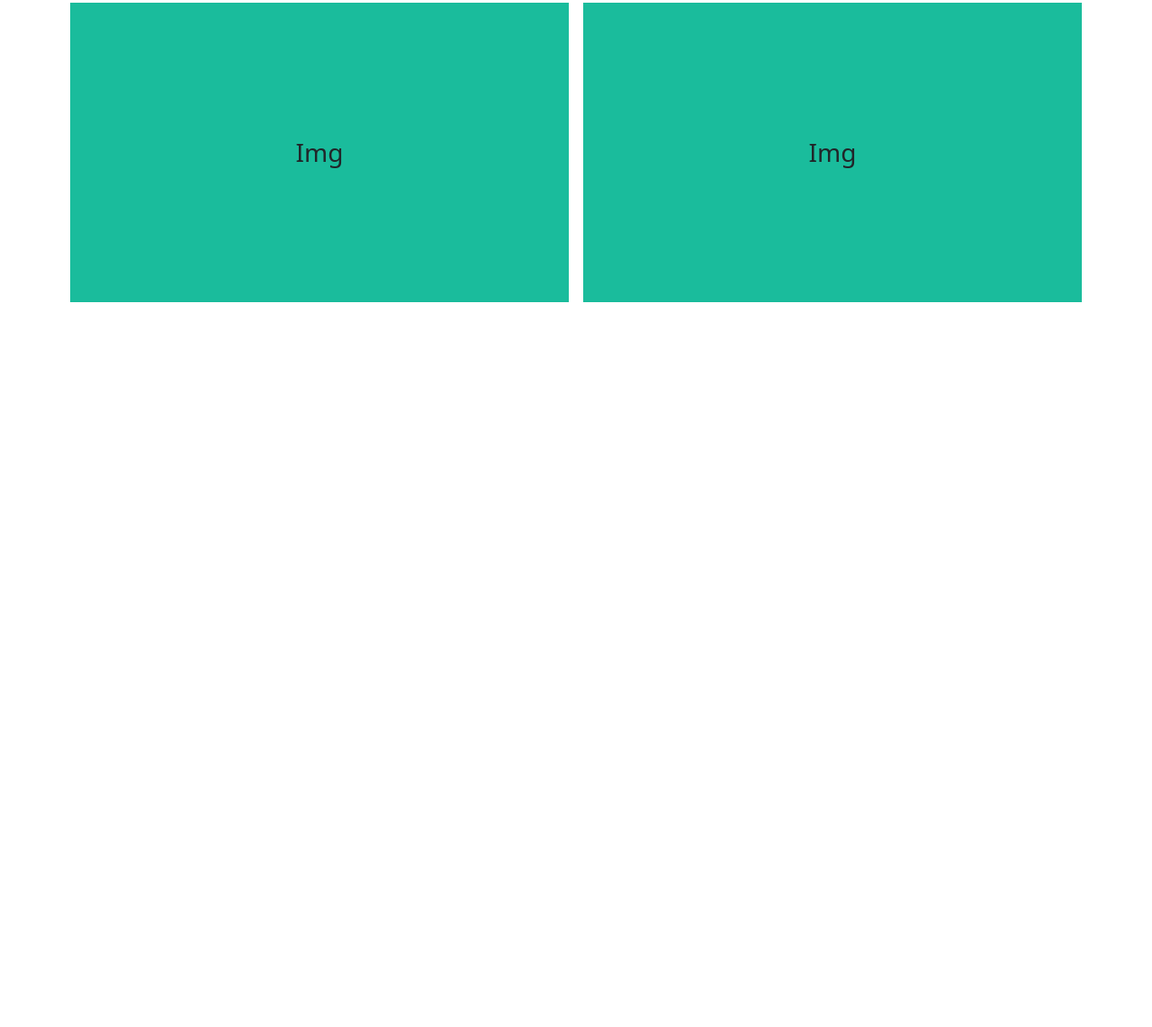
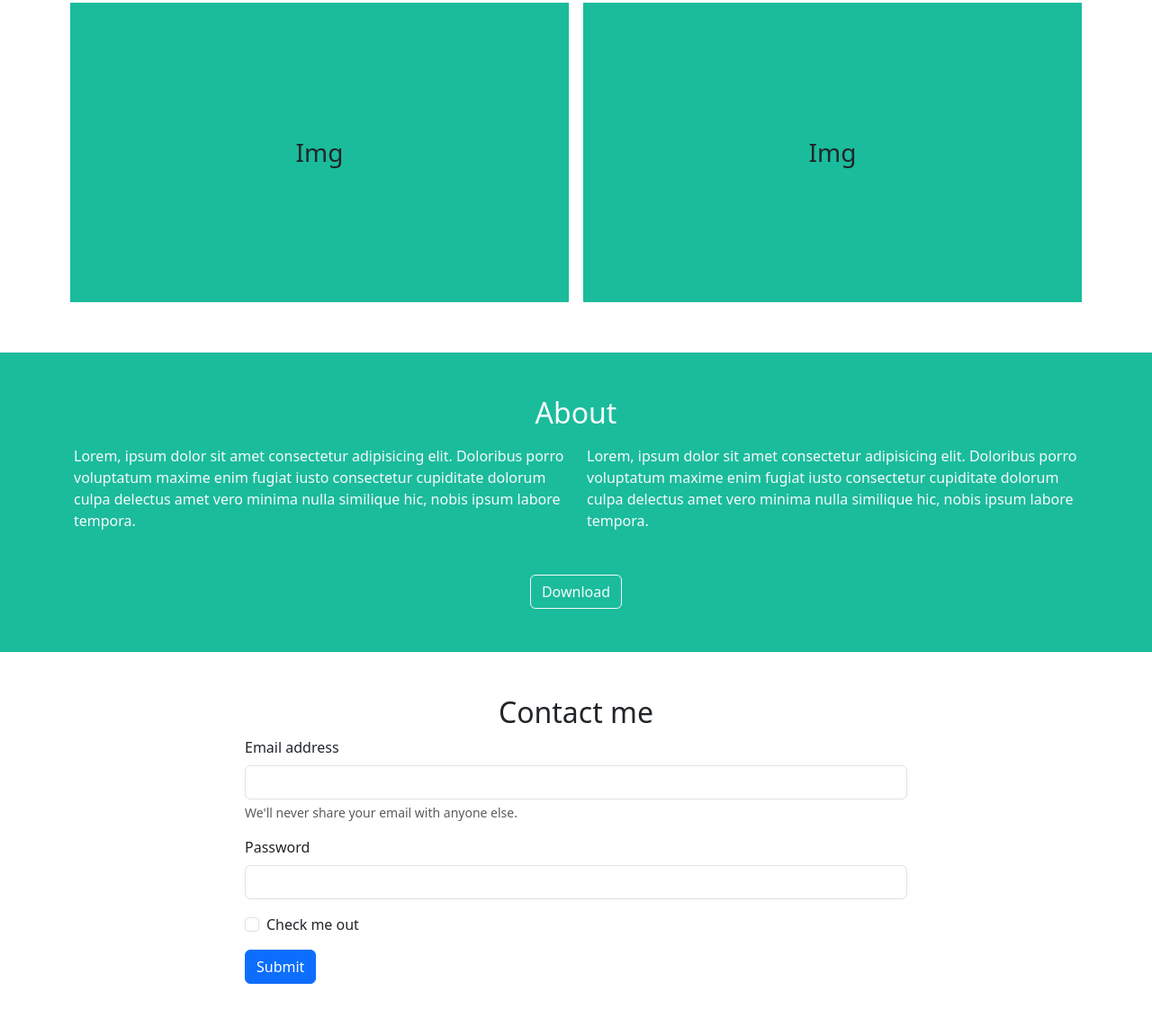
Before and after one commit to vitodursopettersson/html-css-bootstrap-freelancer, a plain HTML site: page index.html in a window 1280 px wide. Shown: the part 1031-2173 px from the top of the page at 90% size. Before the commit the page ends 1423 px from the top, so only its background shows below. Drawn offline with nearby package versions, Linux system fonts and the light colour scheme.

Commit message:
feat: form

```diff
--- a/css/style.css
+++ b/css/style.css
@@ -34,3 +34,9 @@ Main
     background-color: var(--vdu-primary-500);
     padding: 150px;
 }
+
+/* About */
+
+#about {
+    background-color: var(--vdu-primary-500);
+}
--- a/index.html
+++ b/index.html
@@ -29,7 +29,7 @@
         <div class="container text-light">
 
             <!-- Row -->
-            <div class="row pt-3 pb-3">
+            <div class="row py-3">
 
                 <!-- Colonna -->
                 <div class="col-10">
@@ -51,10 +51,10 @@
     <main>
 
         <!-- Above -->
-        <section id="above" class="py-5">
+        <section id="above">
 
             <!-- Container -->
-            <div class="container text-light text-center">
+            <div class="container text-light text-center py-5">
 
                 <!-- Row -->
                 <div class="row justify-content-center">
@@ -71,10 +71,10 @@
         </section>
 
         <!-- Portfolio -->
-        <section id="portfolio" class="py-5">
+        <section id="portfolio">
 
             <!-- Container -->
-            <div class="container text-center">
+            <div class="container text-center py-5">
 
                 <!-- Titolo -->
                 <h2>Portfolio</h2>
@@ -86,6 +86,7 @@
                     <div class="col-12 col-lg-6 col-xxl-4 g-3">
                         <h3>Img</h3>
                     </div>
+
 
                     <!-- Colonna -->
                     <div class="col-12 col-lg-6 col-xxl-4 g-3">
@@ -117,12 +118,81 @@
         </section>
 
         <!-- About -->
-        <section class="about">
+        <section id="about">
+
+            <!-- Container -->
+            <div class="container text-light text-center py-5">
+
+                <!-- Titolo -->
+                <h2>About</h2>
+
+                <!-- Gruppo Colonne -->
+                <div class="row text-start mt-3">
+
+                    <!-- Colonna -->
+                    <div class="col-12 col-lg-6">
+                        Lorem, ipsum dolor sit amet consectetur adipisicing elit. Doloribus porro voluptatum maxime enim
+                        fugiat iusto consectetur cupiditate dolorum culpa delectus amet vero minima nulla similique hic,
+                        nobis ipsum labore tempora.
+                    </div>
+
+                    <!-- Colonna -->
+                    <div class="col-12 col-lg-6">
+                        Lorem, ipsum dolor sit amet consectetur adipisicing elit. Doloribus porro voluptatum maxime enim
+                        fugiat iusto consectetur cupiditate dolorum culpa delectus amet vero minima nulla similique hic,
+                        nobis ipsum labore tempora.
+                    </div>
+
+                </div>
+
+                <!-- Button -->
+                <button class="btn btn-outline-light mt-5">
+                    Download
+                </button>
+
+            </div>
 
         </section>
 
         <!-- Contact -->
         <section id="contact">
+
+            <!-- Container -->
+            <div class="container text-center py-5">
+
+                <!-- Gruppo Colonne -->
+                <div class="row justify-content-center">
+
+                    <!-- Colonna -->
+                    <div class="col-8">
+
+                        <!-- Titolo -->
+                        <h2>Contact me</h2>
+
+                        <!-- Form -->
+                        <form class="text-start">
+                            <div class="mb-3">
+                                <label for="exampleInputEmail1" class="form-label">Email address</label>
+                                <input type="email" class="form-control" id="exampleInputEmail1"
+                                    aria-describedby="emailHelp">
+                                <div id="emailHelp" class="form-text">We'll never share your email with anyone else.
+                                </div>
+                            </div>
+                            <div class="mb-3">
+                                <label for="exampleInputPassword1" class="form-label">Password</label>
+                                <input type="password" class="form-control" id="exampleInputPassword1">
+                            </div>
+                            <div class="mb-3 form-check">
+                                <input type="checkbox" class="form-check-input" id="exampleCheck1">
+                                <label class="form-check-label" for="exampleCheck1">Check me out</label>
+                            </div>
+                            <button type="submit" class="btn btn-primary">Submit</button>
+                        </form>
+
+                    </div>
+                </div>
+
+            </div>
 
         </section>
 
```
